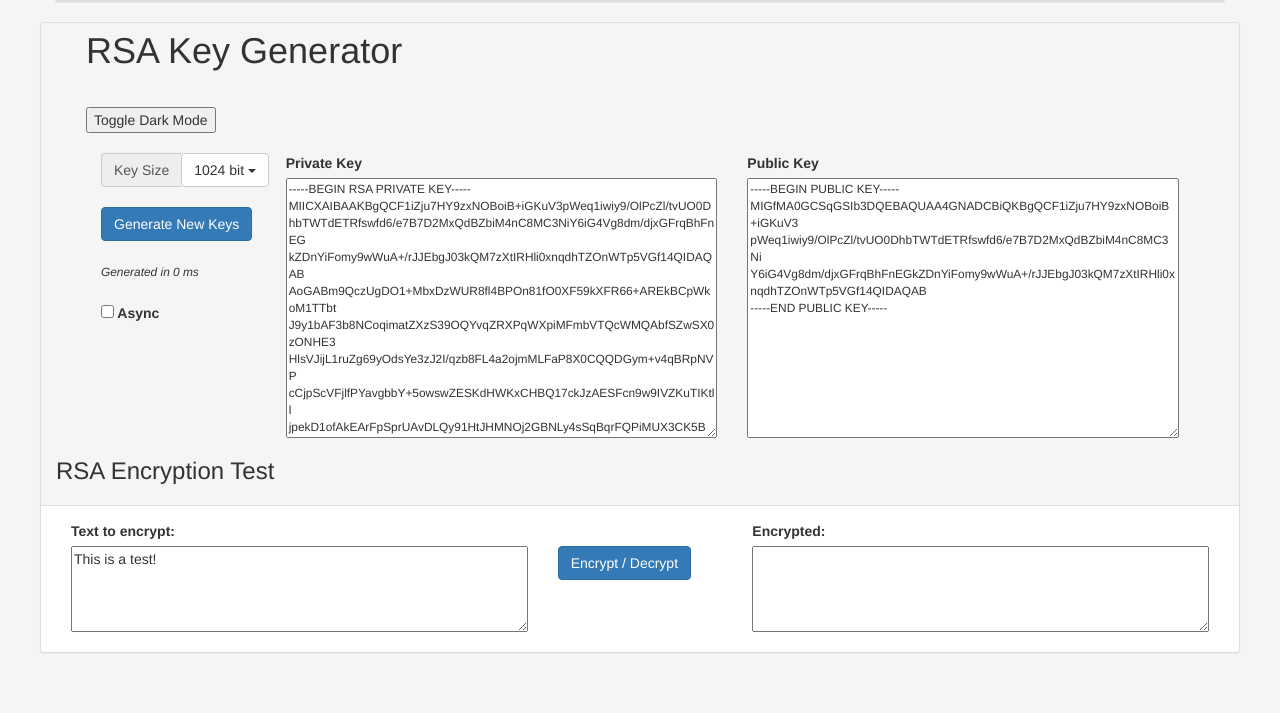
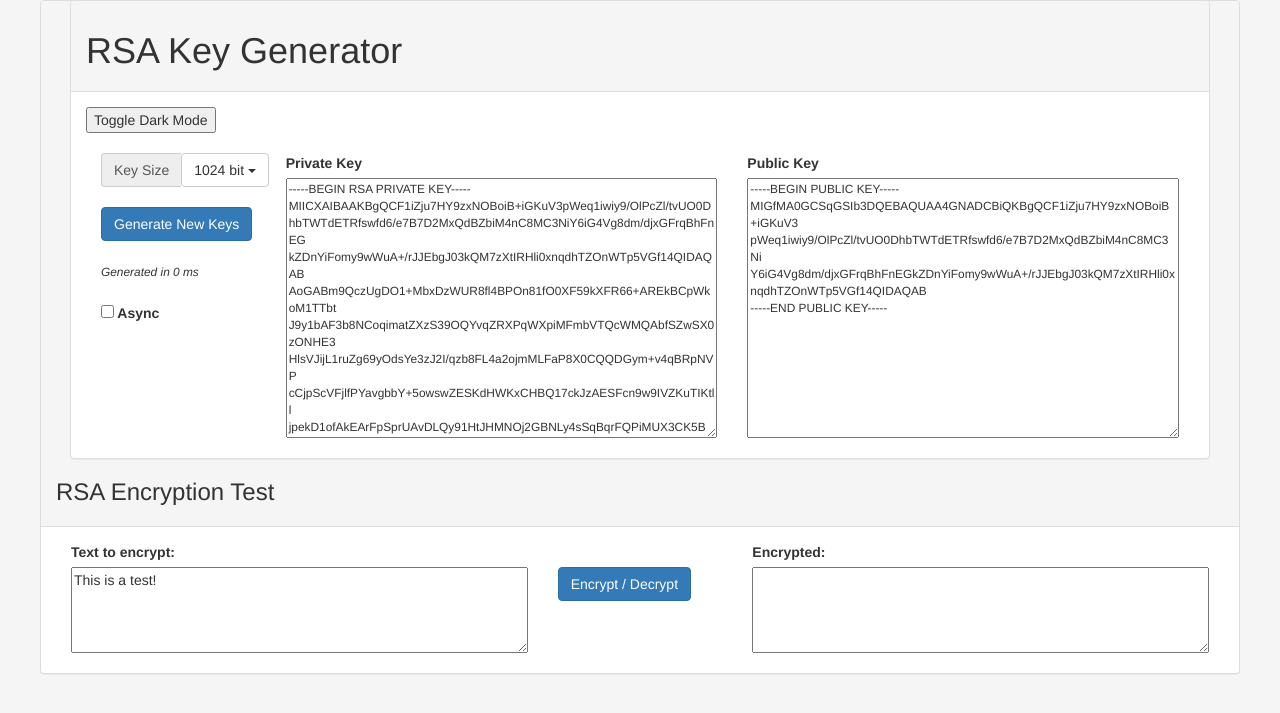
Before and after one commit to mxvd/besto, a Jekyll site: the page index.html, which Jekyll copies as it is, in a window 1280 px wide. Shown: the top 713 px of the page. Built offline with Jekyll 4.4.1, drawn with Linux system fonts in a browser that asks for light colours; nearby versions of some CDN libraries.

Commit message:
Update index.html

```diff
--- a/index.html
+++ b/index.html
@@ -14,8 +14,8 @@
 <body>
     <div class="container">
 <div class="row">
+    <div class="col-xs-12">
   <div class="panel panel-default">
-      <div class="col-xs-12">
     <div class="panel-heading"><h1>RSA Key Generator</h1></div>
     <div class="panel-body">
           <style>
```
